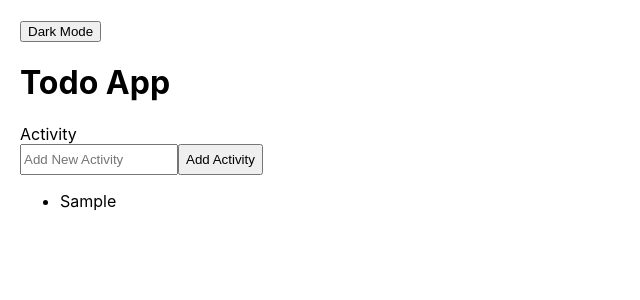
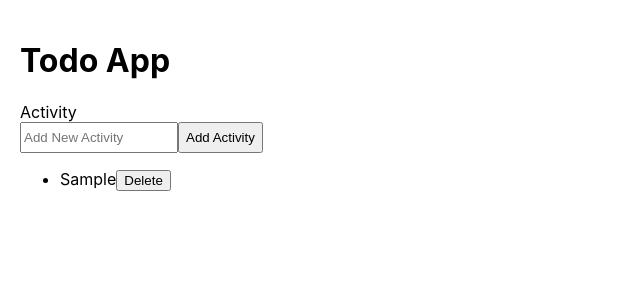
Before and after one commit to dhannypramana/belajar-react, a React (Create React App) app: page / in a window 1280 px wide. Both pictures are taken after typing "Sample" into the empty fields and a click on the button "Add Activity". Shown: the top 300 px of the page, without its empty margins (0-640 px from the left). Built offline with nearby package versions, Linux system fonts and the light colour scheme.

Commit message:
Todo App With Delete Function

```diff
--- a/src/components/TodoApp/index.jsx
+++ b/src/components/TodoApp/index.jsx
@@ -5,26 +5,9 @@ const TodoApp = () => {
   const [activity, setActivity] = useState('');
   const [todos, setTodos] = useState([]);
   const [loading, setLoading] = useState(false);
-  const [darkMode, setDarkMode]= useState(false);
 
-  const title = useRef('');
-  const list = useRef('');
-  const label = useRef('');
-
-  const modeHandler = () => {
-    if (darkMode) {
-      setDarkMode(false);
-      document.body.style.backgroundColor = "white";
-      title.current.style.color = "black";
-      list.current.style.color = "black";
-      label.current.style.color = "black";
-    } else {
-      setDarkMode(true);
-      document.body.style.backgroundColor = "black";
-      title.current.style.color = "white";
-      list.current.style.color = "white";
-      label.current.style.color = "white";
-    }
+  const generateID = () => {
+    return Date.now();
   };
 
   const todoHandler = e => {
@@ -33,30 +16,43 @@ const TodoApp = () => {
     if (activity.length === 0) {
       return;
     } else {
-      setTodos([...todos, activity]);
+      setTodos([...todos, {
+        id: generateID(),
+        activity,
+      }]);
     }
     setActivity('');
+  };
+
+  const deleteTodoHandler = todoID => {
+    const filtered = todos.filter(todo => {
+      return todo.id !== todoID
+    });
+
+    setTodos(filtered);
   };
 
   useEffect(() => {
     setTimeout(() => {
       setLoading(false);
-    }, 2000);
+    }, 1000);
   }, [loading]);
 
   return (
     <>
-      <button onClick={modeHandler}>{darkMode ? ('Light Mode') : ('Dark Mode')}</button>
-      <h1 ref={title}>Todo App</h1>
+      <h1>Todo App</h1>
       <form onSubmit={todoHandler}>
-        <label ref={label}>Activity</label><br />
+        <label>Activity</label><br />
         <input type="text" value={activity} onChange={e => setActivity(e.target.value)} placeholder="Add New Activity" className="input-box" />
         <button className="btn">Add Activity</button>
       </form>
         <div className="list">
-          <ul ref={list}>
+          <ul>
             {loading ? (<i>Please Wait...</i>) :
-              todos.map(item => <li key={item}>{item}</li>)}
+              todos.map(item =>
+                <li key={item.id}>{item.activity}
+                  <button onClick={deleteTodoHandler.bind(this, item.id)}>Delete</button>
+                </li>)}
           </ul>
         </div>
     </>
```
